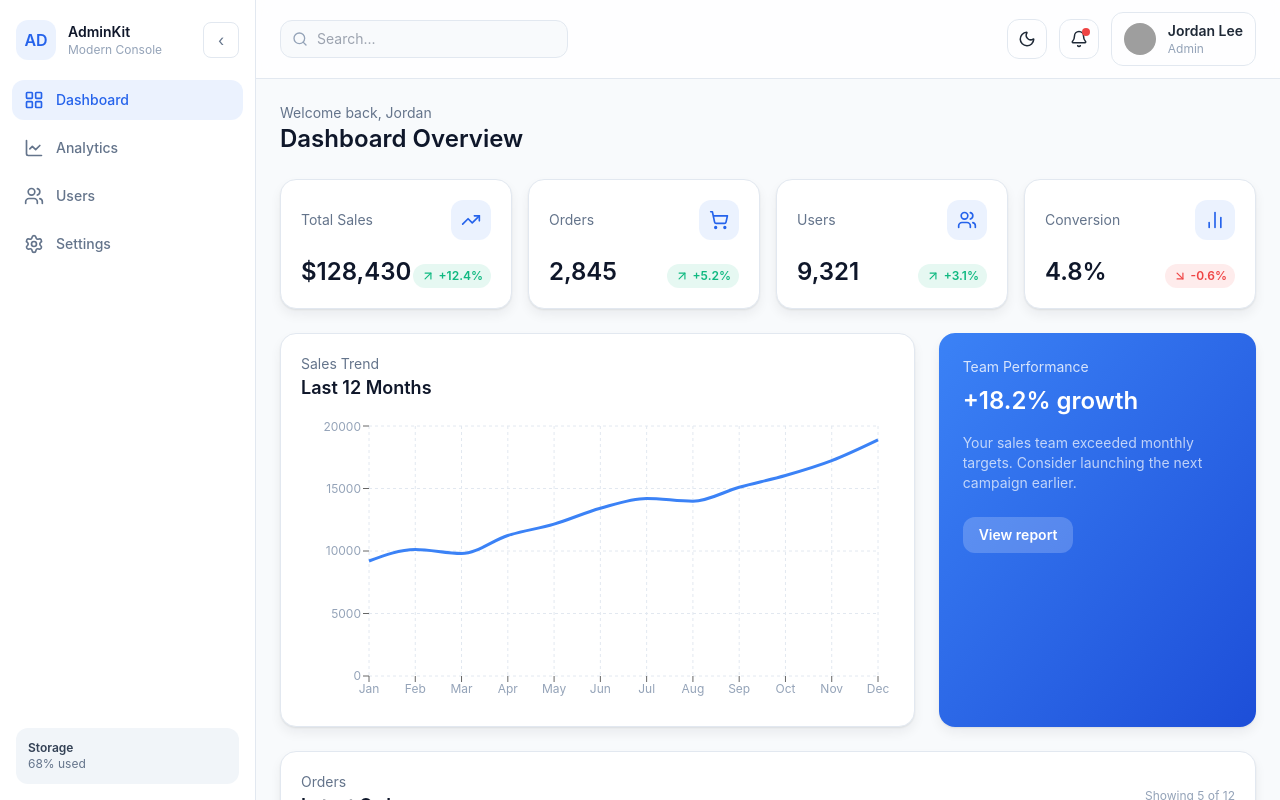
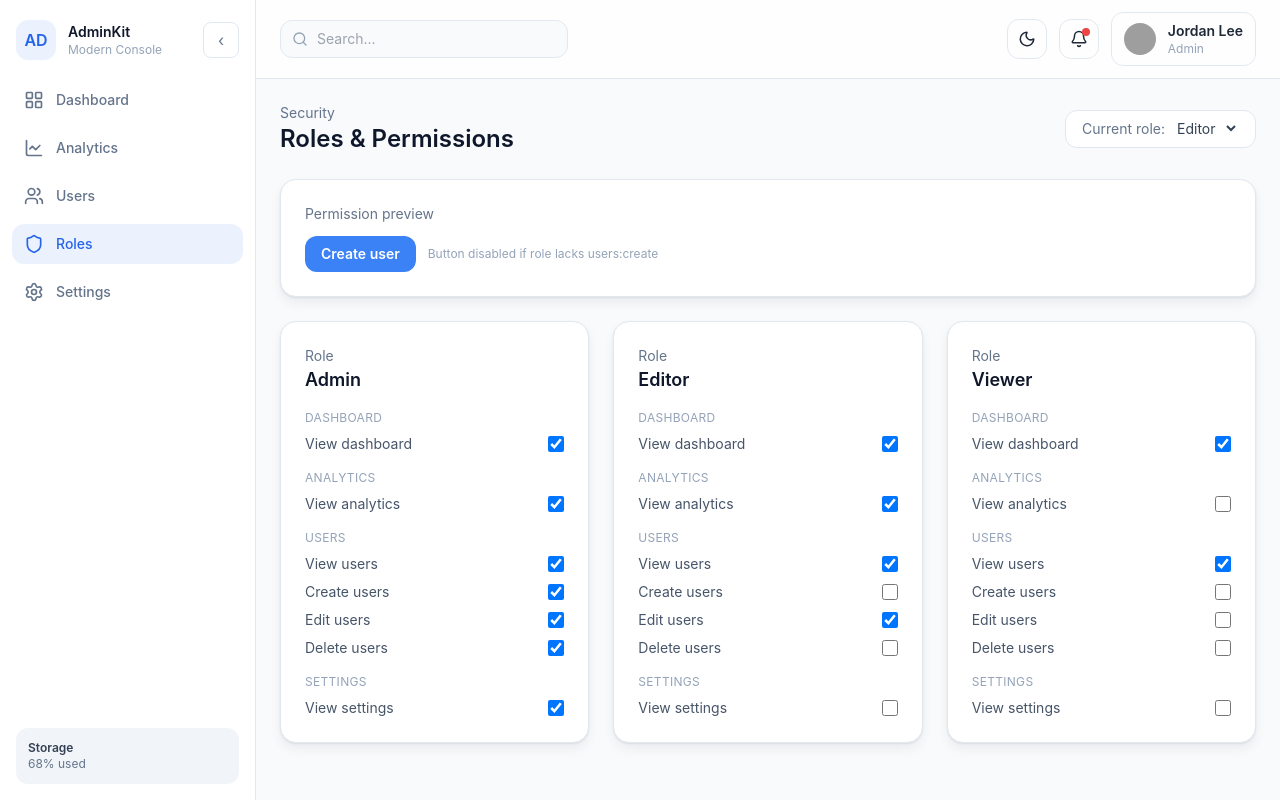
Before and after one commit to doublej9999/admin-dashboard-template, a React (Vite) app: page /roles in a window 1280 px wide. Before the commit this address led to /dashboard. Built offline with nearby package versions, Linux system fonts and the light colour scheme; grey boxes are pictures that could not be loaded.

Commit message:
feat: add roles and permissions

```diff
--- a/src/App.tsx
+++ b/src/App.tsx
@@ -2,6 +2,7 @@ import { Navigate, Route, Routes } from 'react-router-dom';
 import AppLayout from './components/layout/AppLayout';
 import DashboardPage from './pages/DashboardPage';
 import PlaceholderPage from './pages/PlaceholderPage';
+import RolesPage from './pages/RolesPage';
 
 const App = () => {
   return (
@@ -11,6 +12,7 @@ const App = () => {
         <Route path="/dashboard" element={<DashboardPage />} />
         <Route path="/analytics" element={<PlaceholderPage title="Analytics" />} />
         <Route path="/users" element={<PlaceholderPage title="Users" />} />
+        <Route path="/roles" element={<RolesPage />} />
         <Route path="/settings" element={<PlaceholderPage title="Settings" />} />
       </Route>
       <Route path="*" element={<Navigate to="/dashboard" replace />} />
--- a/src/components/layout/Sidebar.tsx
+++ b/src/components/layout/Sidebar.tsx
@@ -1,12 +1,18 @@
 import { NavLink } from 'react-router-dom';
-import { LayoutGrid, LineChart, Settings, Users } from 'lucide-react';
+import { LayoutGrid, LineChart, Settings, Shield, Users } from 'lucide-react';
 import clsx from 'clsx';
+import { hasPermission } from '../../utils/rbac';
+import { menuPermissionMap } from '../../utils/permissions';
+import { useRole } from '../../hooks/useRole';
 
-const navItems = [
-  { label: 'Dashboard', to: '/dashboard', icon: LayoutGrid },
-  { label: 'Analytics', to: '/analytics', icon: LineChart },
-  { label: 'Users', to: '/users', icon: Users },
-  { label: 'Settings', to: '/settings', icon: Settings },
+import type { MenuKey } from '../../utils/permissions';
+
+const navItems: Array<{ label: string; to: string; icon: typeof LayoutGrid; key: MenuKey }> = [
+  { label: 'Dashboard', to: '/dashboard', icon: LayoutGrid, key: 'dashboard' },
+  { label: 'Analytics', to: '/analytics', icon: LineChart, key: 'analytics' },
+  { label: 'Users', to: '/users', icon: Users, key: 'users' },
+  { label: 'Roles', to: '/roles', icon: Shield, key: 'roles' },
+  { label: 'Settings', to: '/settings', icon: Settings, key: 'settings' },
 ];
 
 interface SidebarProps {
@@ -15,6 +21,7 @@ interface SidebarProps {
 }
 
 const Sidebar = ({ collapsed, onCollapse }: SidebarProps) => {
+  useRole();
   return (
     <aside
       className={clsx(
@@ -44,7 +51,9 @@ const Sidebar = ({ collapsed, onCollapse }: SidebarProps) => {
       </div>
 
       <nav className="flex-1 px-3 space-y-2">
-        {navItems.map((item) => {
+        {navItems
+          .filter((item) => hasPermission(menuPermissionMap[item.key]))
+          .map((item) => {
             const Icon = item.icon;
             return (
               <NavLink
--- /dev/null
+++ b/src/components/roles/RoleCard.tsx
@@ -0,0 +1,47 @@
+import type { PermissionKey, RoleRecord } from '../../data/roles';
+import { permissionGroups } from '../../data/roles';
+import clsx from 'clsx';
+
+interface RoleCardProps {
+  role: RoleRecord;
+  onToggle: (roleName: RoleRecord['name'], permission: PermissionKey) => void;
+}
+
+const RoleCard = ({ role, onToggle }: RoleCardProps) => {
+  return (
+    <div className="rounded-2xl border border-base-200 dark:border-base-700 bg-white dark:bg-base-800 p-6 shadow-card">
+      <div className="mb-4">
+        <p className="text-sm text-base-500">Role</p>
+        <h3 className="text-lg font-semibold text-base-900 dark:text-base-100">{role.name}</h3>
+      </div>
+      <div className="space-y-4">
+        {permissionGroups.map((group) => (
+          <div key={group.label}>
+            <p className="text-xs uppercase tracking-wide text-base-400">{group.label}</p>
+            <div className="mt-2 space-y-2">
+              {group.items.map((item) => {
+                const checked = role.permissions.includes(item.key);
+                return (
+                  <label key={item.key} className="flex items-center justify-between text-sm text-base-600">
+                    <span>{item.label}</span>
+                    <input
+                      type="checkbox"
+                      checked={checked}
+                      onChange={() => onToggle(role.name, item.key)}
+                      className={clsx(
+                        'h-4 w-4 rounded border-base-300 text-brand-500',
+                        checked ? 'bg-brand-500' : 'bg-base-100'
+                      )}
+                    />
+                  </label>
+                );
+              })}
+            </div>
+          </div>
+        ))}
+      </div>
+    </div>
+  );
+};
+
+export default RoleCard;
--- /dev/null
+++ b/src/data/roles.ts
@@ -0,0 +1,64 @@
+export type PermissionKey =
+  | 'dashboard:view'
+  | 'analytics:view'
+  | 'users:view'
+  | 'users:create'
+  | 'users:edit'
+  | 'users:delete'
+  | 'settings:view';
+
+export interface RoleRecord {
+  id: string;
+  name: 'Admin' | 'Editor' | 'Viewer';
+  permissions: PermissionKey[];
+}
+
+export const permissionGroups: Array<{ label: string; items: { key: PermissionKey; label: string }[] }> = [
+  {
+    label: 'Dashboard',
+    items: [{ key: 'dashboard:view', label: 'View dashboard' }],
+  },
+  {
+    label: 'Analytics',
+    items: [{ key: 'analytics:view', label: 'View analytics' }],
+  },
+  {
+    label: 'Users',
+    items: [
+      { key: 'users:view', label: 'View users' },
+      { key: 'users:create', label: 'Create users' },
+      { key: 'users:edit', label: 'Edit users' },
+      { key: 'users:delete', label: 'Delete users' },
+    ],
+  },
+  {
+    label: 'Settings',
+    items: [{ key: 'settings:view', label: 'View settings' }],
+  },
+];
+
+export const mockRoles: RoleRecord[] = [
+  {
+    id: 'R-1',
+    name: 'Admin',
+    permissions: [
+      'dashboard:view',
+      'analytics:view',
+      'users:view',
+      'users:create',
+      'users:edit',
+      'users:delete',
+      'settings:view',
+    ],
+  },
+  {
+    id: 'R-2',
+    name: 'Editor',
+    permissions: ['dashboard:view', 'analytics:view', 'users:view', 'users:edit'],
+  },
+  {
+    id: 'R-3',
+    name: 'Viewer',
+    permissions: ['dashboard:view', 'users:view'],
+  },
+];
--- /dev/null
+++ b/src/hooks/usePermissions.ts
@@ -0,0 +1,12 @@
+import { useMemo } from 'react';
+import type { PermissionKey } from '../data/roles';
+import { hasPermission } from '../utils/rbac';
+
+export const usePermissions = () => {
+  return useMemo(
+    () => ({
+      can: (permission: PermissionKey) => hasPermission(permission),
+    }),
+    []
+  );
+};
--- /dev/null
+++ b/src/hooks/useRole.ts
@@ -0,0 +1,18 @@
+import { useEffect, useState } from 'react';
+import { getCurrentRole } from '../utils/rbac';
+
+export const useRole = () => {
+  const [role, setRole] = useState(getCurrentRole());
+
+  useEffect(() => {
+    const handleChange = () => setRole(getCurrentRole());
+    window.addEventListener('role-change', handleChange);
+    window.addEventListener('storage', handleChange);
+    return () => {
+      window.removeEventListener('role-change', handleChange);
+      window.removeEventListener('storage', handleChange);
+    };
+  }, []);
+
+  return role;
+};
--- /dev/null
+++ b/src/pages/RolesPage.tsx
@@ -0,0 +1,86 @@
+import { useState } from 'react';
+import RoleCard from '../components/roles/RoleCard';
+import type { PermissionKey, RoleRecord } from '../data/roles';
+import { mockRoles } from '../data/roles';
+import { getRoles, setCurrentRole, setRoles as persistRoles } from '../utils/rbac';
+import { usePermissions } from '../hooks/usePermissions';
+
+const RolesPage = () => {
+  const [roles, setRoles] = useState<RoleRecord[]>(getRoles() ?? mockRoles);
+  const [activeRole, setActiveRole] = useState<RoleRecord['name']>('Editor');
+  const { can } = usePermissions();
+
+  const handleToggle = (roleName: RoleRecord['name'], permission: PermissionKey) => {
+    setRoles((prev) => {
+      const next = prev.map((role) => {
+        if (role.name !== roleName) return role;
+        const exists = role.permissions.includes(permission);
+        return {
+          ...role,
+          permissions: exists
+            ? role.permissions.filter((item) => item !== permission)
+            : [...role.permissions, permission],
+        };
+      });
+      persistRoles(next);
+      return next;
+    });
+  };
+
+  const handleRoleChange = (event: React.ChangeEvent<HTMLSelectElement>) => {
+    const roleName = event.target.value as RoleRecord['name'];
+    setActiveRole(roleName);
+    setCurrentRole(roleName);
+    window.dispatchEvent(new Event('role-change'));
+  };
+
+  return (
+    <div className="space-y-6">
+      <div className="flex flex-col gap-3 md:flex-row md:items-center md:justify-between">
+        <div>
+          <p className="text-sm text-base-500">Security</p>
+          <h1 className="text-2xl font-semibold text-base-900 dark:text-base-100">Roles & Permissions</h1>
+        </div>
+        <div className="rounded-xl border border-base-200 dark:border-base-700 bg-white dark:bg-base-800 px-4 py-2 text-sm text-base-500">
+          Current role:
+          <select
+            className="ml-2 bg-transparent text-base-700 dark:text-base-100"
+            onChange={handleRoleChange}
+            value={activeRole}
+          >
+            {roles.map((role) => (
+              <option key={role.id} value={role.name}>
+                {role.name}
+              </option>
+            ))}
+          </select>
+        </div>
+      </div>
+
+      <div className="rounded-2xl border border-base-200 dark:border-base-700 bg-white dark:bg-base-800 p-6 shadow-card">
+        <p className="text-sm text-base-500">Permission preview</p>
+        <div className="mt-3 flex flex-wrap items-center gap-3">
+          <button
+            disabled={!can('users:create')}
+            className={`rounded-xl px-4 py-2 text-sm font-semibold ${
+              can('users:create')
+                ? 'bg-brand-500 text-white'
+                : 'bg-base-100 text-base-400 cursor-not-allowed'
+            }`}
+          >
+            Create user
+          </button>
+          <span className="text-xs text-base-400">Button disabled if role lacks users:create</span>
+        </div>
+      </div>
+
+      <div className="grid grid-cols-1 gap-6 lg:grid-cols-3">
+        {roles.map((role) => (
+          <RoleCard key={role.id} role={role} onToggle={handleToggle} />
+        ))}
+      </div>
+    </div>
+  );
+};
+
+export default RolesPage;
--- /dev/null
+++ b/src/utils/permissions.ts
@@ -0,0 +1,11 @@
+import type { PermissionKey } from '../data/roles';
+
+export type MenuKey = 'dashboard' | 'analytics' | 'users' | 'roles' | 'settings';
+
+export const menuPermissionMap: Record<MenuKey, PermissionKey> = {
+  dashboard: 'dashboard:view',
+  analytics: 'analytics:view',
+  users: 'users:view',
+  roles: 'users:edit',
+  settings: 'settings:view',
+};
--- /dev/null
+++ b/src/utils/rbac.ts
@@ -0,0 +1,37 @@
+import type { PermissionKey, RoleRecord } from '../data/roles';
+import { mockRoles } from '../data/roles';
+
+const ROLE_KEY = 'admin-dashboard-role';
+const ROLE_DATA_KEY = 'admin-dashboard-roles';
+
+export const getRoles = (): RoleRecord[] => {
+  const stored = localStorage.getItem(ROLE_DATA_KEY);
+  if (stored) {
+    try {
+      return JSON.parse(stored) as RoleRecord[];
+    } catch {
+      return mockRoles;
+    }
+  }
+  return mockRoles;
+};
+
+export const setRoles = (roles: RoleRecord[]) => {
+  localStorage.setItem(ROLE_DATA_KEY, JSON.stringify(roles));
+};
+
+export const getCurrentRole = (): RoleRecord => {
+  const stored = localStorage.getItem(ROLE_KEY) as RoleRecord['name'] | null;
+  const roles = getRoles();
+  const role = roles.find((item) => item.name === stored);
+  return role ?? roles[0];
+};
+
+export const setCurrentRole = (roleName: RoleRecord['name']) => {
+  localStorage.setItem(ROLE_KEY, roleName);
+};
+
+export const hasPermission = (permission: PermissionKey) => {
+  const role = getCurrentRole();
+  return role.permissions.includes(permission);
+};
```
Also changed, not shown: 1 other file (tests, documents, lock files or other folders). Lines whose indentation alone changed are shown as unchanged.
